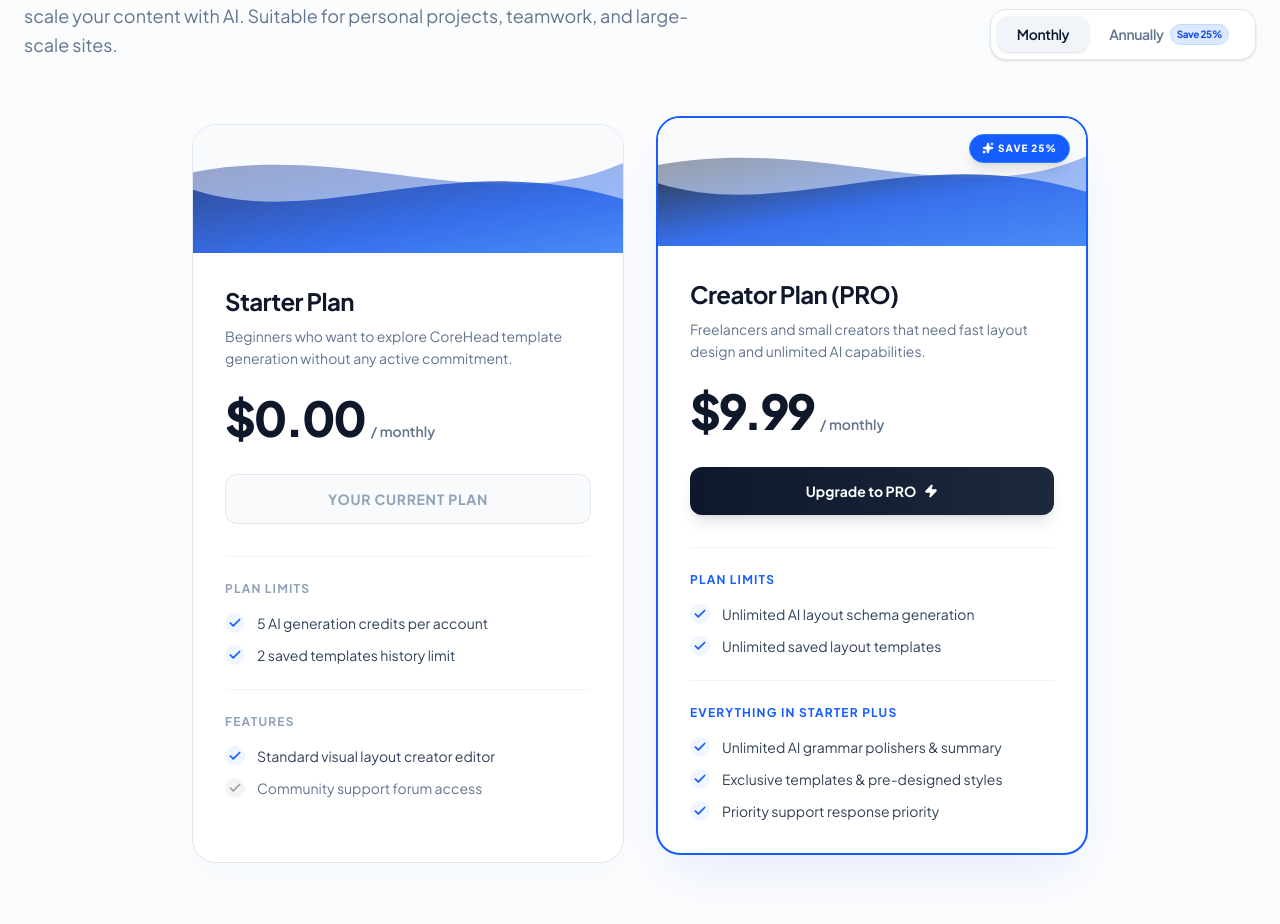
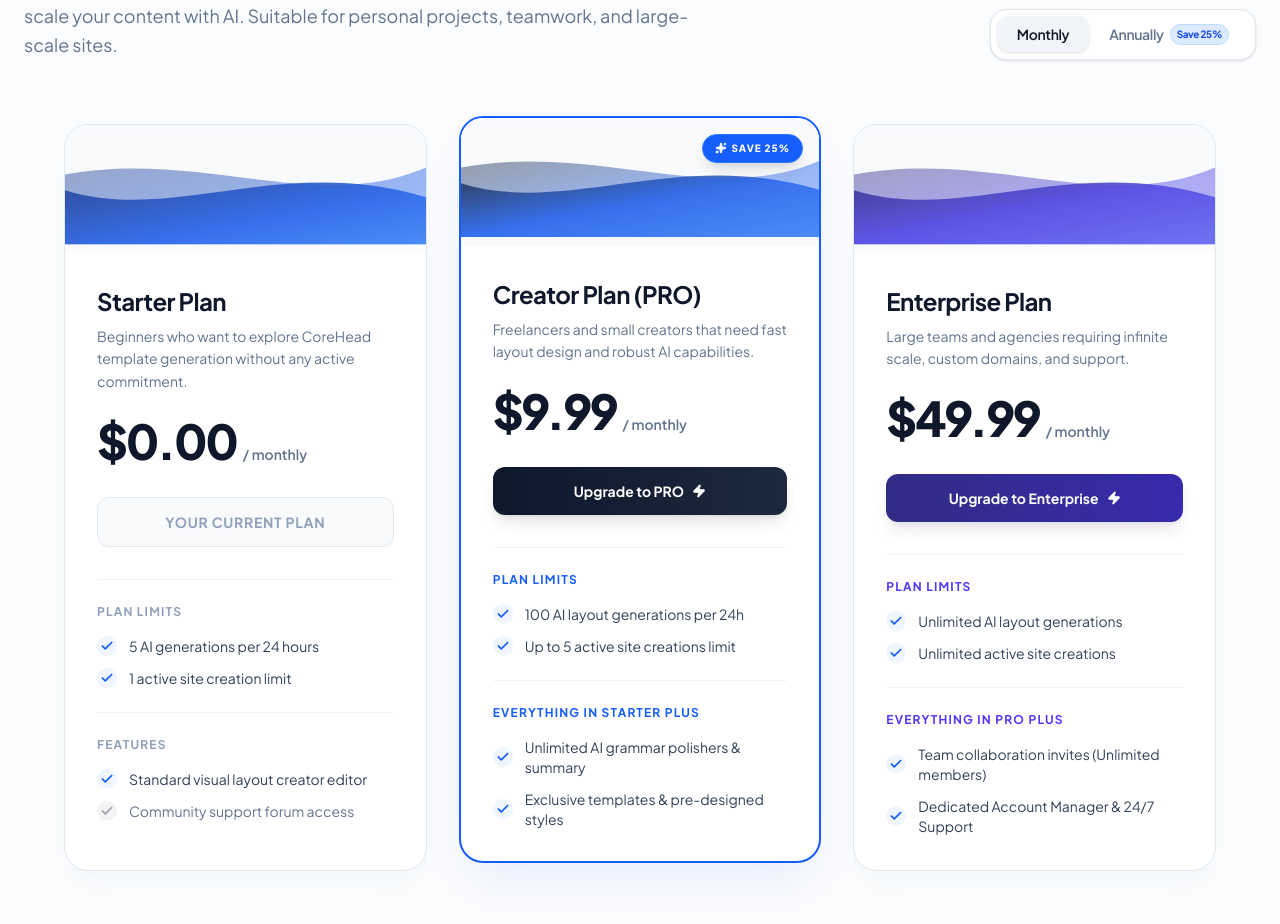
Before and after one commit to DehamiDiv/corehead-frontend, a Next.js app in the folder frontend/: page / in a window 1280 px wide. Shown: the part 4928-5852 px from the top of the page. Built offline with nearby package versions, Linux system fonts and the light colour scheme; no server answers.

Commit message:
design: update Pricing UI to 3 cards showcasing Free, Pro, and Enterprise tiers

```diff
--- a/frontend/components/Pricing.tsx
+++ b/frontend/components/Pricing.tsx
@@ -167,8 +167,8 @@
           </div>
         </div>
 
-        {/* Pricing Cards Grid (2 Columns Centered) */}
-        <div className="grid grid-cols-1 md:grid-cols-2 gap-8 items-stretch justify-center max-w-4xl mx-auto">
+        {/* Pricing Cards Grid (3 Columns) */}
+        <div className="grid grid-cols-1 md:grid-cols-3 gap-8 items-stretch justify-center max-w-6xl mx-auto">
 
           {/* Card 1: Starter Plan (Free Tier) */}
           <div className="rounded-3xl border border-slate-200 bg-white hover:border-blue-500/30 transition-all duration-300 flex flex-col justify-between overflow-hidden shadow-xl shadow-slate-100/40 group">
@@ -209,7 +209,7 @@
                     disabled={true}
                     className="w-full py-3.5 px-6 rounded-xl border border-slate-200 text-slate-400 bg-slate-50 font-bold text-sm text-center cursor-not-allowed uppercase tracking-wider"
                   >
-                    {isPro ? "Free Tier" : "Your Current Plan"}
+                    Your Current Plan
                   </button>
                 </div>
 
@@ -219,11 +219,11 @@
                   <div className="space-y-3">
                     <div className="flex items-center gap-3 text-sm text-slate-700">
                       <CheckIcon />
-                      <span>5 AI generation credits per account</span>
+                      <span>5 AI generations per 24 hours</span>
                     </div>
                     <div className="flex items-center gap-3 text-sm text-slate-700">
                       <CheckIcon />
-                      <span>2 saved templates history limit</span>
+                      <span>1 active site creation limit</span>
                     </div>
                   </div>
                 </div>
@@ -275,7 +275,7 @@
               <div>
                 <h3 className="text-2xl font-bold tracking-tight text-slate-900 mb-2">Creator Plan (PRO)</h3>
                 <p className="text-slate-500 text-sm leading-relaxed mb-6">
-                  Freelancers and small creators that need fast layout design and unlimited AI capabilities.
+                  Freelancers and small creators that need fast layout design and robust AI capabilities.
                 </p>
 
                 {/* Price Display */}
@@ -324,11 +324,11 @@
                   <div className="space-y-3">
                     <div className="flex items-center gap-3 text-sm text-slate-700">
                       <CheckIcon />
-                      <span>Unlimited AI layout schema generation</span>
+                      <span>100 AI layout generations per 24h</span>
                     </div>
                     <div className="flex items-center gap-3 text-sm text-slate-700">
                       <CheckIcon />
-                      <span>Unlimited saved layout templates</span>
+                      <span>Up to 5 active site creations limit</span>
                     </div>
                   </div>
                 </div>
@@ -345,9 +345,105 @@
                       <CheckIcon />
                       <span>Exclusive templates & pre-designed styles</span>
                     </div>
+                  </div>
+                </div>
+              </div>
+            </div>
+          </div>
+
+          {/* Card 3: Enterprise Plan */}
+          <div className="rounded-3xl border border-slate-200 bg-white hover:border-indigo-500/30 transition-all duration-300 flex flex-col justify-between overflow-hidden shadow-xl shadow-slate-100/40 group">
+
+            {/* Top Fluid Wave SVG Graphic - Deep Navy/Purple */}
+            <div className="relative w-full h-32 overflow-hidden bg-slate-50">
+              <svg className="w-full h-full object-cover scale-[1.02] transform transition-transform duration-700 group-hover:scale-105" viewBox="0 0 400 120" fill="none" xmlns="http://www.w3.org/2000/svg">
+                <defs>
+                  <linearGradient id="enterpriseWaveGrad" x1="0%" y1="0%" x2="100%" y2="100%">
+                    <stop offset="0%" stopColor="#312e81" />
+                    <stop offset="50%" stopColor="#4f46e5" />
+                    <stop offset="100%" stopColor="#6366f1" />
+                  </linearGradient>
+                </defs>
+                <rect width="400" height="120" fill="#f8fafc" />
+                <path d="M0 60 C120 100 240 20 400 70 L400 120 L0 120 Z" fill="url(#enterpriseWaveGrad)" opacity="0.85" />
+                <path d="M0 45 C150 15 280 90 400 35 L400 120 L0 120 Z" fill="url(#enterpriseWaveGrad)" opacity="0.45" />
+              </svg>
+            </div>
+
+            {/* Content Container */}
+            <div className="p-8 flex-1 flex flex-col justify-between">
+              <div>
+                <h3 className="text-2xl font-bold tracking-tight text-slate-900 mb-2">Enterprise Plan</h3>
+                <p className="text-slate-500 text-sm leading-relaxed mb-6">
+                  Large teams and agencies requiring infinite scale, custom domains, and support.
+                </p>
+
+                {/* Price Display */}
+                <div className="flex items-baseline gap-1.5 mb-8">
+                  {billingPeriod === "monthly" ? (
+                    <>
+                      <span className="text-5xl font-black text-slate-900 tracking-tighter">$49.99</span>
+                      <span className="text-slate-500 text-sm font-semibold">/ monthly</span>
+                    </>
+                  ) : (
+                    <>
+                      <span className="text-5xl font-black text-slate-900 tracking-tighter">$37.49</span>
+                      <span className="text-slate-500 text-sm font-semibold">/ monthly equiv</span>
+                      <span className="text-xs text-blue-600 font-bold ml-2">(billed annually $449.88)</span>
+                    </>
+                  )}
+                </div>
+
+                {/* CTA Action button */}
+                <div className="mb-8">
+                  {user?.subscription_status === "ENTERPRISE" ? (
+                    <button
+                      disabled
+                      className="w-full py-3.5 px-6 rounded-xl bg-emerald-500/10 text-emerald-600 border border-emerald-500/30 font-bold text-sm text-center flex items-center justify-center gap-1.5"
+                    >
+                      ✓ Plan Active (ENTERPRISE)
+                    </button>
+                  ) : (
+                    <button
+                      onClick={() => handleUpgrade("ENTERPRISE" as any, "stripe")}
+                      disabled={loading !== null}
+                      className="w-full py-3.5 px-6 rounded-xl bg-gradient-to-r from-indigo-900 to-indigo-800 hover:from-indigo-800 hover:to-indigo-700 text-white font-bold text-sm text-center transition-all duration-300 hover:scale-[1.01] flex items-center justify-center gap-2 shadow-lg shadow-indigo-950/10 active:scale-[0.98]"
+                    >
+                      {loading === "stripe" ? (
+                        <Loader2 className="w-4 h-4 animate-spin" />
+                      ) : (
+                        <>Upgrade to Enterprise <Zap className="w-3.5 h-3.5 fill-white" /></>
+                      )}
+                    </button>
+                  )}
+                </div>
+
+                {/* Plan limits list */}
+                <div className="border-t border-slate-100 pt-6 mb-6">
+                  <h4 className="text-xs font-bold text-indigo-600 uppercase tracking-widest mb-4">Plan Limits</h4>
+                  <div className="space-y-3">
                     <div className="flex items-center gap-3 text-sm text-slate-700">
                       <CheckIcon />
-                      <span>Priority support response priority</span>
+                      <span>Unlimited AI layout generations</span>
+                    </div>
+                    <div className="flex items-center gap-3 text-sm text-slate-700">
+                      <CheckIcon />
+                      <span>Unlimited active site creations</span>
+                    </div>
+                  </div>
+                </div>
+
+                {/* Features list */}
+                <div className="border-t border-slate-100 pt-6">
+                  <h4 className="text-xs font-bold text-indigo-600 uppercase tracking-widest mb-4">Everything in PRO Plus</h4>
+                  <div className="space-y-3">
+                    <div className="flex items-center gap-3 text-sm text-slate-700">
+                      <CheckIcon />
+                      <span>Team collaboration invites (Unlimited members)</span>
+                    </div>
+                    <div className="flex items-center gap-3 text-sm text-slate-700">
+                      <CheckIcon />
+                      <span>Dedicated Account Manager & 24/7 Support</span>
                     </div>
                   </div>
                 </div>
```
